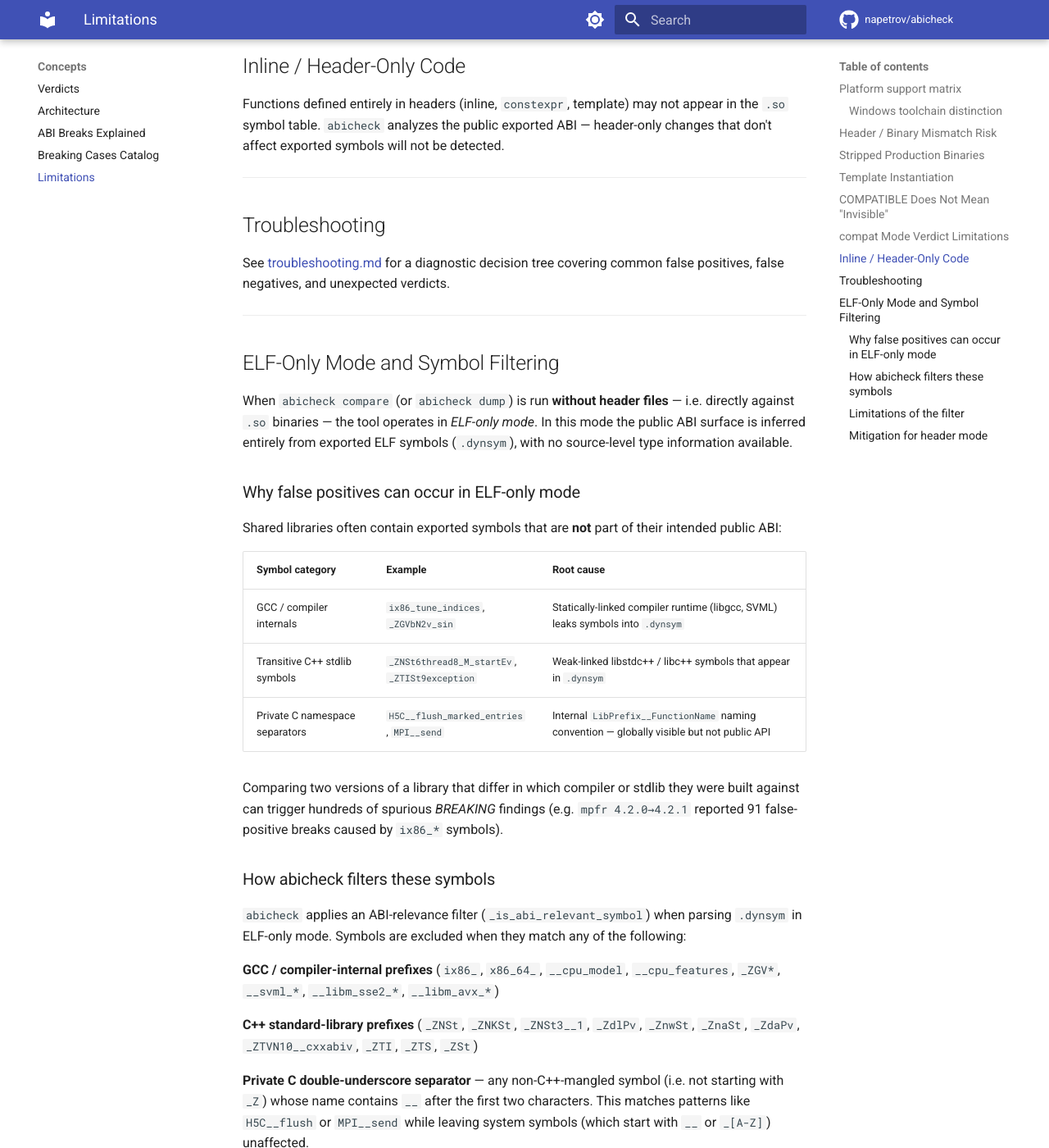
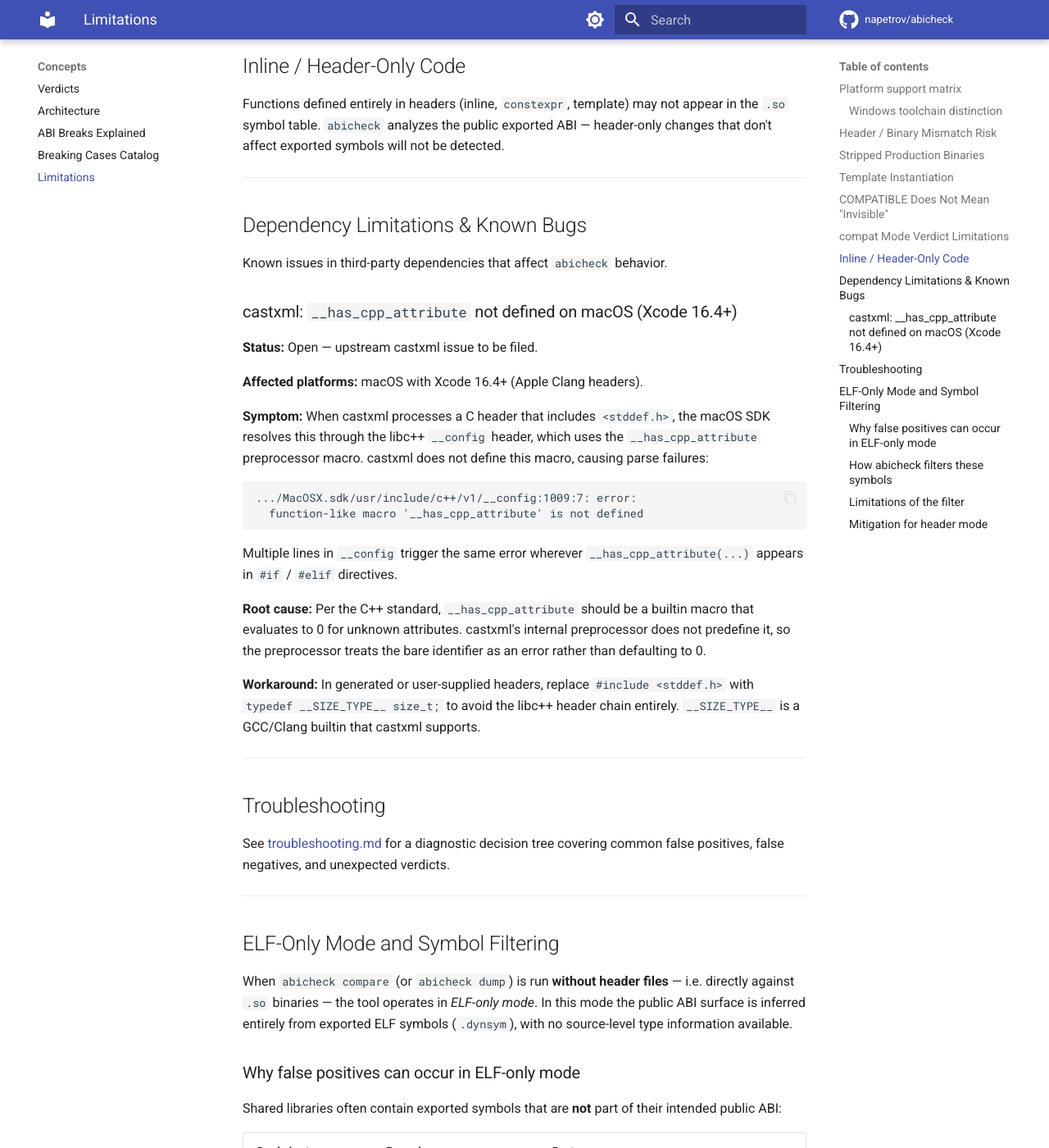
Before and after one commit to napetrov/abicheck, an MkDocs documentation site: the page built from docs/concepts/limitations.md, in a window 1280 px wide and 1400 px high, scrolled down 2844 px. Shown: the whole window at 82% size. Built offline with MkDocs 1.6.1 and Material for MkDocs 9.7.7, drawn with Linux system fonts in a browser that asks for light colours; comment, search, counter and statistics services are not loaded.

Commit message:
docs: add castxml __has_cpp_attribute macOS bug to dependency limitations
Document the known castxml issue where __has_cpp_attribute is not
predefined, causing parse failures on macOS with Xcode 16.4+ when
processing headers that include <stddef.h> through the libc++ chain.
Includes workaround using __SIZE_TYPE__ builtin.

https://claude.ai/code/session_01YKpQ37fdEQGGGBmjyeZUx3

````diff
--- a/docs/concepts/limitations.md
+++ b/docs/concepts/limitations.md
@@ -115,6 +115,41 @@ changes that don't affect exported symbols will not be detected.
 
 ---
 
+## Dependency Limitations & Known Bugs
+
+Known issues in third-party dependencies that affect `abicheck` behavior.
+
+### castxml: `__has_cpp_attribute` not defined on macOS (Xcode 16.4+)
+
+**Status:** Open — upstream castxml issue to be filed.
+
+**Affected platforms:** macOS with Xcode 16.4+ (Apple Clang headers).
+
+**Symptom:** When castxml processes a C header that includes `<stddef.h>`, the
+macOS SDK resolves this through the libc++ `__config` header, which uses the
+`__has_cpp_attribute` preprocessor macro. castxml does not define this macro,
+causing parse failures:
+
+```
+.../MacOSX.sdk/usr/include/c++/v1/__config:1009:7: error:
+  function-like macro '__has_cpp_attribute' is not defined
+```
+
+Multiple lines in `__config` trigger the same error wherever
+`__has_cpp_attribute(...)` appears in `#if` / `#elif` directives.
+
+**Root cause:** Per the C++ standard, `__has_cpp_attribute` should be a builtin
+macro that evaluates to 0 for unknown attributes. castxml's internal
+preprocessor does not predefine it, so the preprocessor treats the bare
+identifier as an error rather than defaulting to 0.
+
+**Workaround:** In generated or user-supplied headers, replace
+`#include <stddef.h>` with `typedef __SIZE_TYPE__ size_t;` to avoid the libc++
+header chain entirely. `__SIZE_TYPE__` is a GCC/Clang builtin that castxml
+supports.
+
+---
+
 ## Troubleshooting
 
 See [troubleshooting.md](../troubleshooting.md) for a diagnostic decision tree
````
